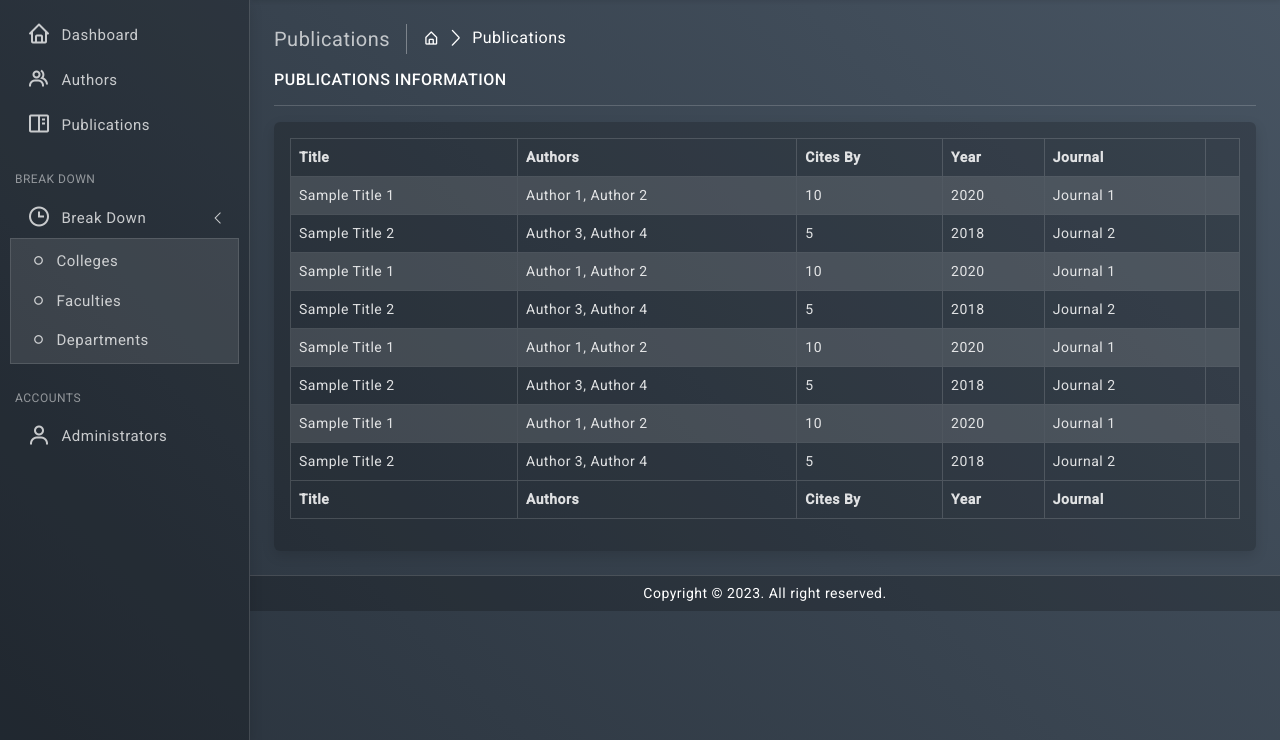
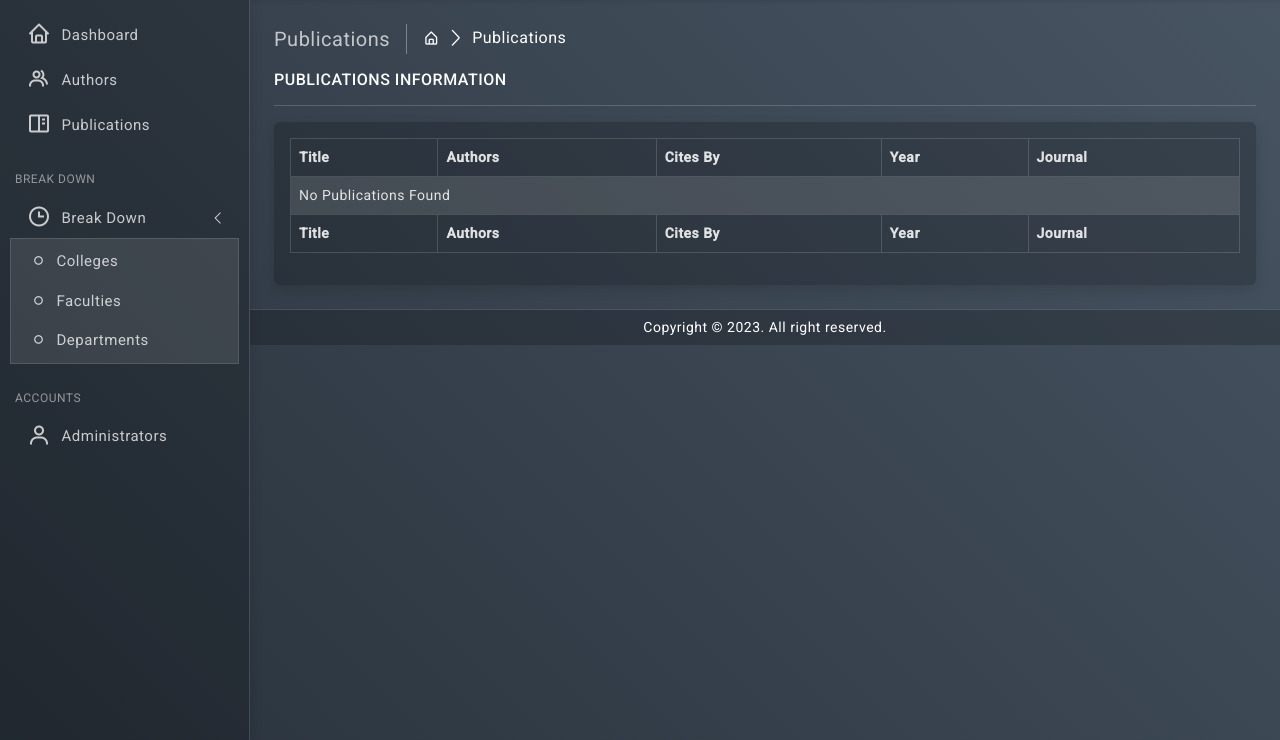
Before and after one commit to DevPrinceK/UG-Scholar, a Django app: page /publications/ in a window 1280 px wide. Shown: the part 60-800 px from the top of the page. Run offline with Django 4.2, Linux system fonts and the light colour scheme; some libraries are stand-ins or nearby versions.

Commit message:
Update publications.html

```diff
--- a/ug_scholar/dashboard/templates/pages/publications.html
+++ b/ug_scholar/dashboard/templates/pages/publications.html
@@ -9,7 +9,8 @@
             <div class="ps-3">
                 <nav aria-label="breadcrumb">
                     <ol class="breadcrumb mb-0 p-0">
-                        <li class="breadcrumb-item"><a href="{% url 'index' %}"><i class="bx bx-home-alt"></i></a>
+                        <li class="breadcrumb-item"><a href="{% url 'dashboard:index' %}"><i
+                                    class="bx bx-home-alt"></i></a>
                         </li>
                         <li class="breadcrumb-item active" aria-current="page">Publications</li>
                     </ol>
@@ -18,7 +19,7 @@
         </div>
         <!--end breadcrumb-->
         <h6 class="mb-0 text-uppercase">Publications Information</h6>
-        <hr/>
+        <hr />
         <div class="card">
             <div class="card-body">
                 <div class="table-responsive">
@@ -30,74 +31,26 @@
                                 <th>Cites By</th>
                                 <th>Year</th>
                                 <th>Journal</th>
-                                <th></th>
                             </tr>
                         </thead>
                         <tbody>
+                            {% if publications %}
+                            {% for publication in publications %}
                             <tr>
-                                <td>Sample Title 1</td>
-                                <td>Author 1, Author 2</td>
-                                <td>10</td>
-                                <td>2020</td>
-                                <td>Journal 1</td>
-                                <td></td>
+                                <td>
+                                    <a target="_blank" href="{% if publication.link %} {{publication.link}} {% else %} https://scholar.google.com/  {% endif %}">{{publication.title}}</a>
+                                </td>
+                                <td>{{publication.authors}}</td>
+                                <td>{{publication.citations}}</td>
+                                <td>{{publication.year}}</td>
+                                <td>{{publication.journal}}</td>
                             </tr>
+                            {% endfor %}
+                            {% else %}
                             <tr>
-                                <td>Sample Title 2</td>
-                                <td>Author 3, Author 4</td>
-                                <td>5</td>
-                                <td>2018</td>
-                                <td>Journal 2</td>
-                                <td></td>
+                                <td colspan="5">No Publications Found</td>
                             </tr>
-                            <tr>
-                                <td>Sample Title 1</td>
-                                <td>Author 1, Author 2</td>
-                                <td>10</td>
-                                <td>2020</td>
-                                <td>Journal 1</td>
-                                <td></td>
-                            </tr>
-                            <tr>
-                                <td>Sample Title 2</td>
-                                <td>Author 3, Author 4</td>
-                                <td>5</td>
-                                <td>2018</td>
-                                <td>Journal 2</td>
-                                <td></td>
-                            </tr>
-                            <tr>
-                                <td>Sample Title 1</td>
-                                <td>Author 1, Author 2</td>
-                                <td>10</td>
-                                <td>2020</td>
-                                <td>Journal 1</td>
-                                <td></td>
-                            </tr>
-                            <tr>
-                                <td>Sample Title 2</td>
-                                <td>Author 3, Author 4</td>
-                                <td>5</td>
-                                <td>2018</td>
-                                <td>Journal 2</td>
-                                <td></td>
-                            </tr>
-                            <tr>
-                                <td>Sample Title 1</td>
-                                <td>Author 1, Author 2</td>
-                                <td>10</td>
-                                <td>2020</td>
-                                <td>Journal 1</td>
-                                <td></td>
-                            </tr>
-                            <tr>
-                                <td>Sample Title 2</td>
-                                <td>Author 3, Author 4</td>
-                                <td>5</td>
-                                <td>2018</td>
-                                <td>Journal 2</td>
-                                <td></td>
-                            </tr>
+                            {% endif %}
                         </tbody>
                         <tfoot>
                             <tr>
@@ -106,7 +59,6 @@
                                 <th>Cites By</th>
                                 <th>Year</th>
                                 <th>Journal</th>
-                                <th></th>
                             </tr>
                         </tfoot>
                     </table>
@@ -119,7 +71,7 @@
 {% block custom_scripts %}
 <script>
 
-    $(document).ready(function() {
+    $(document).ready(function () {
         $('#example').DataTable()
     });
 
@@ -127,14 +79,14 @@
 
 
 <script>
-      $(document).ready(function() {
-          var table = $('#example2').DataTable( {
+    $(document).ready(function () {
+        var table = $('#example2').DataTable({
             lengthChange: false,
-              buttons: [ 'copy', 'excel', 'pdf', 'print']
-          } );
+            buttons: ['copy', 'excel', 'pdf', 'print']
+        });
 
         table.buttons().container()
-              .appendTo( '#example2_wrapper .col-md-6:eq(0)' );
-      } );
+            .appendTo('#example2_wrapper .col-md-6:eq(0)');
+    });
 </script>
 {% endblock custom_scripts %}
```
Lines whose indentation alone changed are shown as unchanged.
